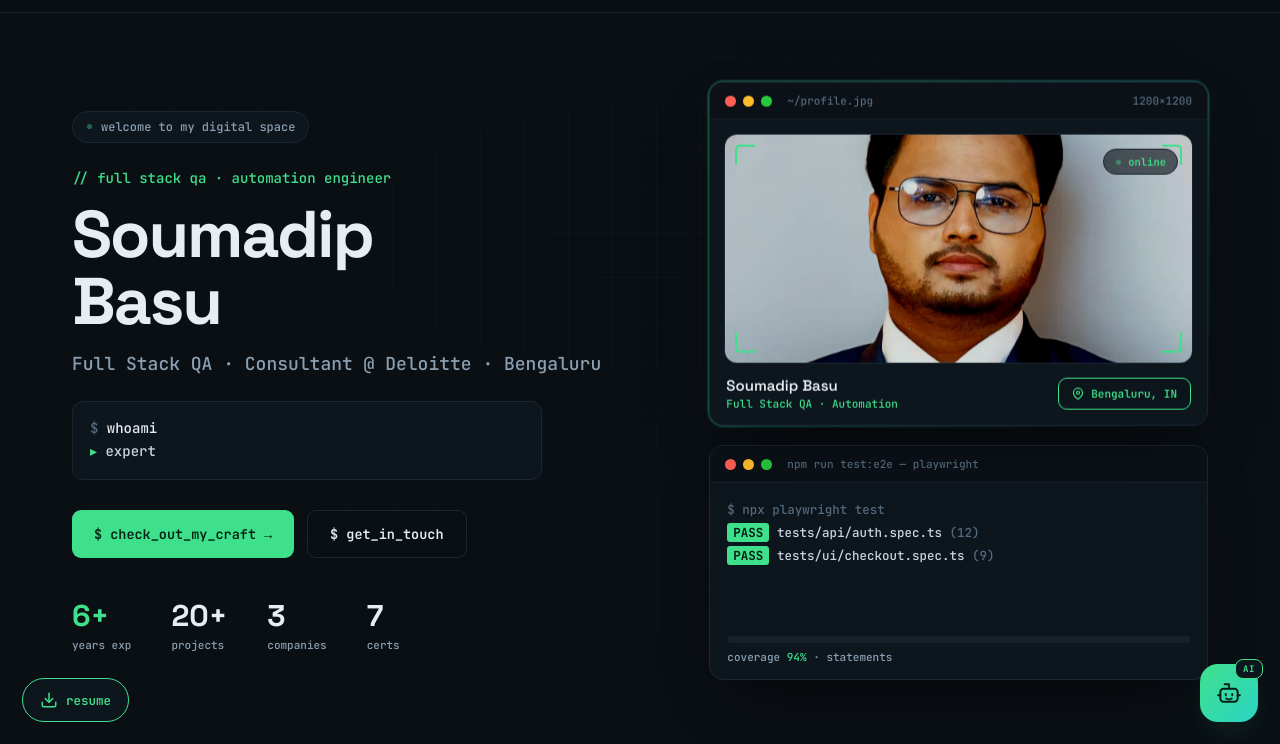
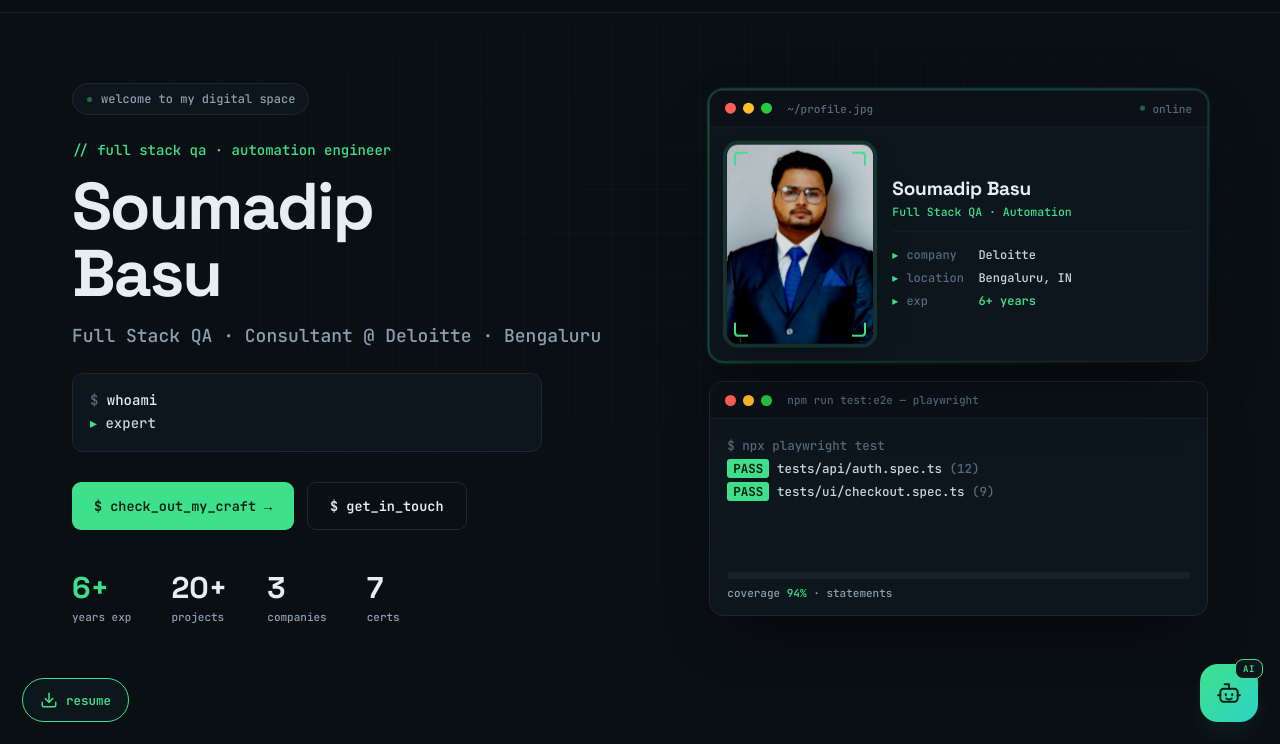
Before and after one commit to soumadipbasupersonalgithub/portfolio-v2, a website built with Vite: page index.html in a window 1280 px wide. Shown: the part 56-800 px from the top of the page. Built offline with nearby package versions, Linux system fonts and the light colour scheme.

Commit message:
Add terminal-brand favicon and redesign hero photo as compact ID card
Replace the V1 favicon with a tilde mark matching the nav brand, and
present the profile photo as a developer ID card: smaller framed photo
with corner brackets and accent glow beside terminal-style info rows
(name, role, company, location, experience), online status in the
window bar.

Co-Authored-By: Claude Fable 5 <noreply@anthropic.com>

```diff
--- a/index.html
+++ b/index.html
@@ -5,7 +5,7 @@
     <meta name="viewport" content="width=device-width, initial-scale=1.0" />
     <meta name="description" content="My Professional Portfolio - Showcasing my skills, projects, and experience">
     <title>Soumadip portfolio</title>
-    <link rel="icon" type="image/svg+xml" href="/portfolio-icon.svg" />
+    <link rel="icon" type="image/svg+xml" href="/favicon.svg" />
     <link rel="preconnect" href="https://fonts.googleapis.com">
     <link rel="preconnect" href="https://fonts.gstatic.com" crossorigin>
     <link href="https://fonts.googleapis.com/css2?family=Space+Grotesk:wght@300;400;500;600;700&family=JetBrains+Mono:wght@400;500;600;700&display=swap" rel="stylesheet">
@@ -85,25 +85,21 @@
               <div class="window-bar">
                 <span class="dot red"></span><span class="dot yellow"></span><span class="dot green"></span>
                 <span class="window-title">~/profile.jpg</span>
-                <span class="window-meta">1200×1200</span>
+                <span class="window-meta online-meta"><span class="pulse-dot"></span>online</span>
               </div>
-              <div class="photo-frame-pad">
-                <div class="photo-frame">
-                  <div class="photo-grid-overlay" aria-hidden="true"></div>
+              <div class="id-card">
+                <div class="id-photo">
                   <img src="/image.jpg" alt="Soumadip Basu — professional photo" class="profile-image">
                   <span class="corner tl"></span><span class="corner tr"></span><span class="corner bl"></span><span class="corner br"></span>
-                  <span class="photo-chip"><span class="pulse-dot"></span>online</span>
                 </div>
-              </div>
-              <div class="photo-caption">
-                <div class="photo-caption-id">
-                  <span class="photo-name">Soumadip Basu</span>
-                  <span class="photo-role">Full Stack QA · Automation</span>
+                <div class="id-info">
+                  <div class="id-name">Soumadip Basu</div>
+                  <div class="id-role">Full Stack QA · Automation</div>
+                  <div class="id-sep" aria-hidden="true"></div>
+                  <div class="id-row"><span class="t-accent">▸</span> <span class="id-key">company</span> <span class="id-val">Deloitte</span></div>
+                  <div class="id-row"><span class="t-accent">▸</span> <span class="id-key">location</span> <span class="id-val">Bengaluru, IN</span></div>
+                  <div class="id-row"><span class="t-accent">▸</span> <span class="id-key">exp</span> <span class="id-val id-accent">6+ years</span></div>
                 </div>
-                <span class="photo-loc-chip">
-                  <svg width="12" height="12" viewBox="0 0 24 24" fill="none" stroke="currentColor" stroke-width="2.4" stroke-linecap="round" stroke-linejoin="round"><path d="M21 10c0 7-9 13-9 13s-9-6-9-13a9 9 0 0 1 18 0z"></path><circle cx="12" cy="10" r="3"></circle></svg>
-                  Bengaluru, IN
-                </span>
               </div>
             </div>
           </div>
--- a/src/styles/layout.css
+++ b/src/styles/layout.css
@@ -229,78 +229,65 @@
 }
 .photo-window .window { position: relative; }
 
-.photo-frame-pad { padding: 14px 14px 0; }
-.photo-frame {
+.online-meta {
+  display: flex;
+  align-items: center;
+  gap: 6px;
+  color: var(--accent-ink);
+  font-weight: 600;
+}
+
+/* Developer ID card: compact photo integrated with terminal-style info rows */
+.id-card {
+  display: flex;
+  align-items: stretch;
+  gap: 18px;
+  padding: 16px;
+}
+.id-photo {
   position: relative;
-  border-radius: 13px;
+  flex: none;
+  width: 148px;
+  border-radius: 12px;
   overflow: hidden;
   border: 1px solid var(--border);
   background: var(--surface2);
-}
-.photo-grid-overlay {
-  position: absolute;
-  inset: 0;
-  z-index: 2;
-  background-image:
-    linear-gradient(var(--grid) 1px, transparent 1px),
-    linear-gradient(90deg, var(--grid) 1px, transparent 1px);
-  background-size: 26px 26px;
-  pointer-events: none;
-  mix-blend-mode: overlay;
+  box-shadow: 0 0 0 3px var(--glow), 0 14px 30px -14px rgba(0, 0, 0, .5);
 }
 .profile-image {
   display: block;
   width: 100%;
-  height: 228px;
+  height: 100%;
+  min-height: 168px;
   object-fit: cover;
-  object-position: center 22%;
+  object-position: center 20%;
+  filter: saturate(.88) contrast(1.05);
 }
-.corner { position: absolute; width: 20px; height: 20px; z-index: 3; }
-.corner.tl { top: 10px; left: 10px; border-top: 2px solid var(--accent); border-left: 2px solid var(--accent); border-top-left-radius: 5px; }
-.corner.tr { top: 10px; right: 10px; border-top: 2px solid var(--accent); border-right: 2px solid var(--accent); border-top-right-radius: 5px; }
-.corner.bl { bottom: 10px; left: 10px; border-bottom: 2px solid var(--accent); border-left: 2px solid var(--accent); border-bottom-left-radius: 5px; }
-.corner.br { bottom: 10px; right: 10px; border-bottom: 2px solid var(--accent); border-right: 2px solid var(--accent); border-bottom-right-radius: 5px; }
+.corner { position: absolute; width: 14px; height: 14px; z-index: 3; }
+.corner.tl { top: 7px; left: 7px; border-top: 2px solid var(--accent); border-left: 2px solid var(--accent); border-top-left-radius: 4px; }
+.corner.tr { top: 7px; right: 7px; border-top: 2px solid var(--accent); border-right: 2px solid var(--accent); border-top-right-radius: 4px; }
+.corner.bl { bottom: 7px; left: 7px; border-bottom: 2px solid var(--accent); border-left: 2px solid var(--accent); border-bottom-left-radius: 4px; }
+.corner.br { bottom: 7px; right: 7px; border-bottom: 2px solid var(--accent); border-right: 2px solid var(--accent); border-bottom-right-radius: 4px; }
 
-.photo-chip {
-  position: absolute;
-  top: 14px;
-  right: 14px;
-  z-index: 3;
-  display: inline-flex;
-  align-items: center;
-  gap: 6px;
-  padding: 5px 11px;
-  border-radius: 20px;
-  background: color-mix(in srgb, var(--bg) 62%, transparent);
-  backdrop-filter: blur(6px);
-  -webkit-backdrop-filter: blur(6px);
-  border: 1px solid var(--border);
-  font: 600 10.5px var(--font-mono);
-  color: var(--accent);
+.id-info {
+  flex: 1;
+  min-width: 0;
+  display: flex;
+  flex-direction: column;
+  justify-content: center;
 }
-
-.photo-caption {
+.id-name { font: 700 19px var(--font-sans); letter-spacing: -.01em; color: var(--text); }
+.id-role { font: 500 11.5px var(--font-mono); color: var(--accent-ink); margin-top: 3px; }
+.id-sep { height: 1px; background: var(--line); margin: 12px 0; }
+.id-row {
   display: flex;
-  align-items: center;
-  justify-content: space-between;
-  gap: 12px;
-  padding: 12px 16px 14px;
+  align-items: baseline;
+  gap: 8px;
+  font: 500 12px/1.9 var(--font-mono);
 }
-.photo-caption-id { display: flex; flex-direction: column; gap: 2px; }
-.photo-name { font: 600 15px var(--font-sans); color: var(--text); }
-.photo-role { font: 500 11px var(--font-mono); color: var(--accent-ink); }
-.photo-loc-chip {
-  display: inline-flex;
-  align-items: center;
-  gap: 7px;
-  padding: 8px 13px;
-  border-radius: 9px;
-  border: 1px solid var(--accent);
-  background: var(--surface2);
-  font: 600 11px var(--font-mono);
-  color: var(--accent-ink);
-  white-space: nowrap;
-}
+.id-key { color: var(--dim); min-width: 64px; }
+.id-val { color: var(--text2); white-space: nowrap; overflow: hidden; text-overflow: ellipsis; }
+.id-val.id-accent { color: var(--accent-ink); font-weight: 600; }
 
 /* Hero test console */
 .hero-console { background: var(--surface2); }
--- a/src/styles/responsive.css
+++ b/src/styles/responsive.css
@@ -73,7 +73,9 @@
   .btn { padding: 13px 18px; font-size: 12.5px; }
   .hero-buttons { flex-direction: column; align-items: stretch; }
   .hero-buttons .btn { justify-content: center; white-space: nowrap; }
-  .profile-image { height: 205px; }
+  .id-card { gap: 14px; }
+  .id-photo { width: 128px; }
+  .id-key { min-width: 58px; }
 
   .footer-inner { justify-content: center; text-align: center; }
 
@@ -112,7 +114,9 @@
   .hero-title { font-size: 37px; }
   .nav-brand-name { font-size: 13.5px; }
   .hero-whoami { font-size: 12.5px; }
-  .profile-image { height: 185px; }
+  .id-photo { width: 112px; }
+  .profile-image { min-height: 148px; }
+  .id-name { font-size: 17px; }
 }
 
 /* Touch feedback for cards on touch devices */
```
Also changed, not shown: public/favicon.svg (added), public/portfolio-icon.svg (deleted).
